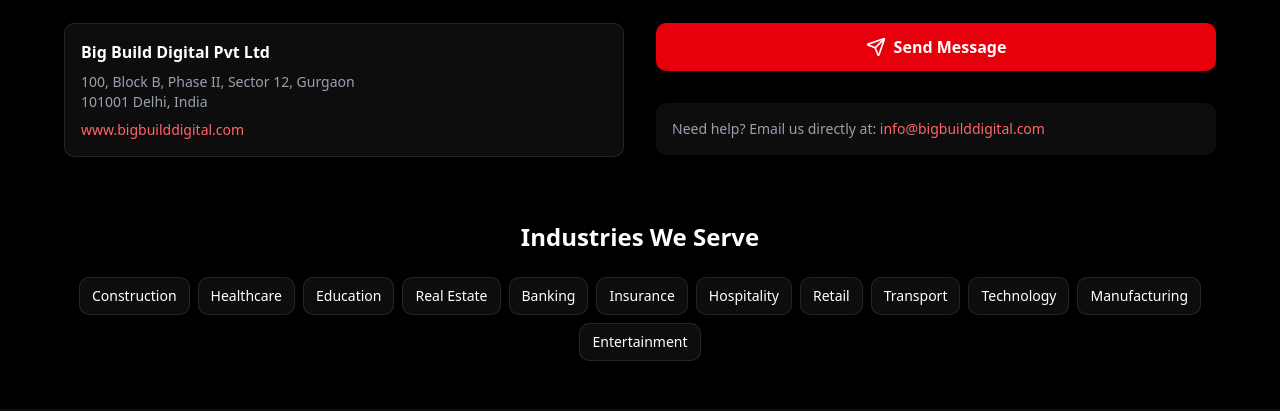
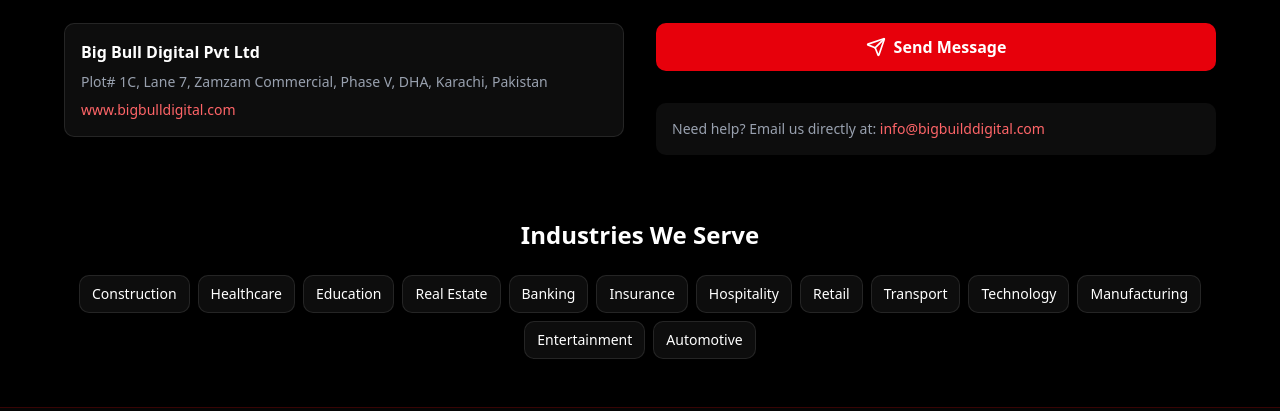
Before and after one commit to ahmedmemon-design/BigBullDigitalWebsite, a Next.js app: page /contact in a window 1280 px wide. Shown: the part 1063-1474 px from the top of the page. Built offline with nearby package versions, Linux system fonts and the light colour scheme.

Commit message:
Update page.tsx

```diff
--- a/app/contact/page.tsx
+++ b/app/contact/page.tsx
@@ -99,7 +99,7 @@
               <div className="bg-white/5 border border-white/10 rounded-xl overflow-hidden h-96">
                 {/* Embedded Google Map */}
                 <iframe
-                  src="https://www.google.com/maps/embed?pb=!1m18!1m12!1m3!1d3508.664610974757!2d77.06695731507973!3d28.408997582498867!2m3!1f0!2f0!3f0!3m2!1i1024!2i768!4f13.1!3m3!1m2!1s0x390d22785b2c0c9f%3A0x4b9c9f4b8c8c8c8c!2sGurgaon%2C%20Haryana!5e0!3m2!1sen!2sin!4v1641234567890!5m2!1sen!2sin"
+                  src="https://www.google.com/maps/embed?pb=!1m18!1m12!1m3!1d3621.3344698354827!2d67.03808577607388!3d24.818232946944825!2m3!1f0!2f0!3f0!3m2!1i1024!2i768!4f13.1!3m3!1m2!1s0x3eb33ddcf3e73a63%3A0x45eed6a990af0a76!2sBig%20Bull%20Digital%20PVT%20LTD!5e0!3m2!1sen!2s!4v1770455452612!5m2!1sen!2s"
                   width="100%"
                   height="100%"
                   style={{ border: 0 }}
@@ -112,10 +112,9 @@
 
               {/* Map Address */}
               <div className="mt-6 p-4 bg-white/5 rounded-lg border border-white/10">
-                <h3 className="font-bold mb-2">Big Build Digital Pvt Ltd</h3>
-                <p className="text-gray-400 text-sm">100, Block B, Phase II, Sector 12, Gurgaon</p>
-                <p className="text-gray-400 text-sm">101001 Delhi, India</p>
-                <p className="text-red-400 text-sm mt-2">www.bigbuilddigital.com</p>
+                <h3 className="font-bold mb-2">Big Bull Digital Pvt Ltd</h3>
+                <p className="text-gray-400 text-sm">Plot# 1C, Lane 7, Zamzam Commercial, Phase V, DHA, Karachi, Pakistan</p>
+                <p className="text-red-400 text-sm mt-2">www.bigbulldigital.com</p>
               </div>
             </div>
 
@@ -236,7 +235,7 @@
               {[
                 'Construction', 'Healthcare', 'Education', 'Real Estate',
                 'Banking', 'Insurance', 'Hospitality', 'Retail',
-                'Transport', 'Technology', 'Manufacturing', 'Entertainment'
+                'Transport', 'Technology', 'Manufacturing', 'Entertainment', "Automotive"
               ].map((industry, index) => (
                 <div
                   key={index}
```
